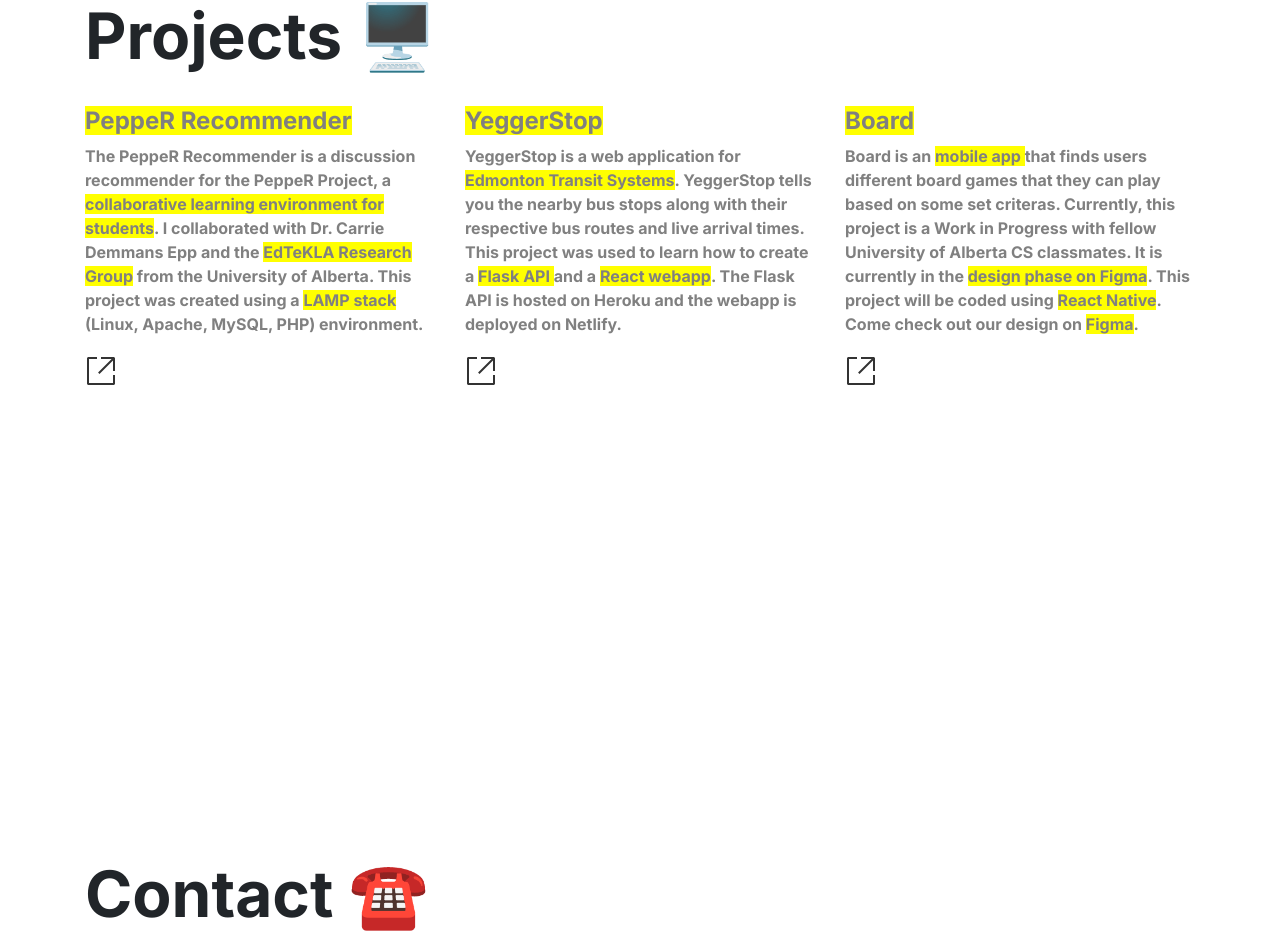
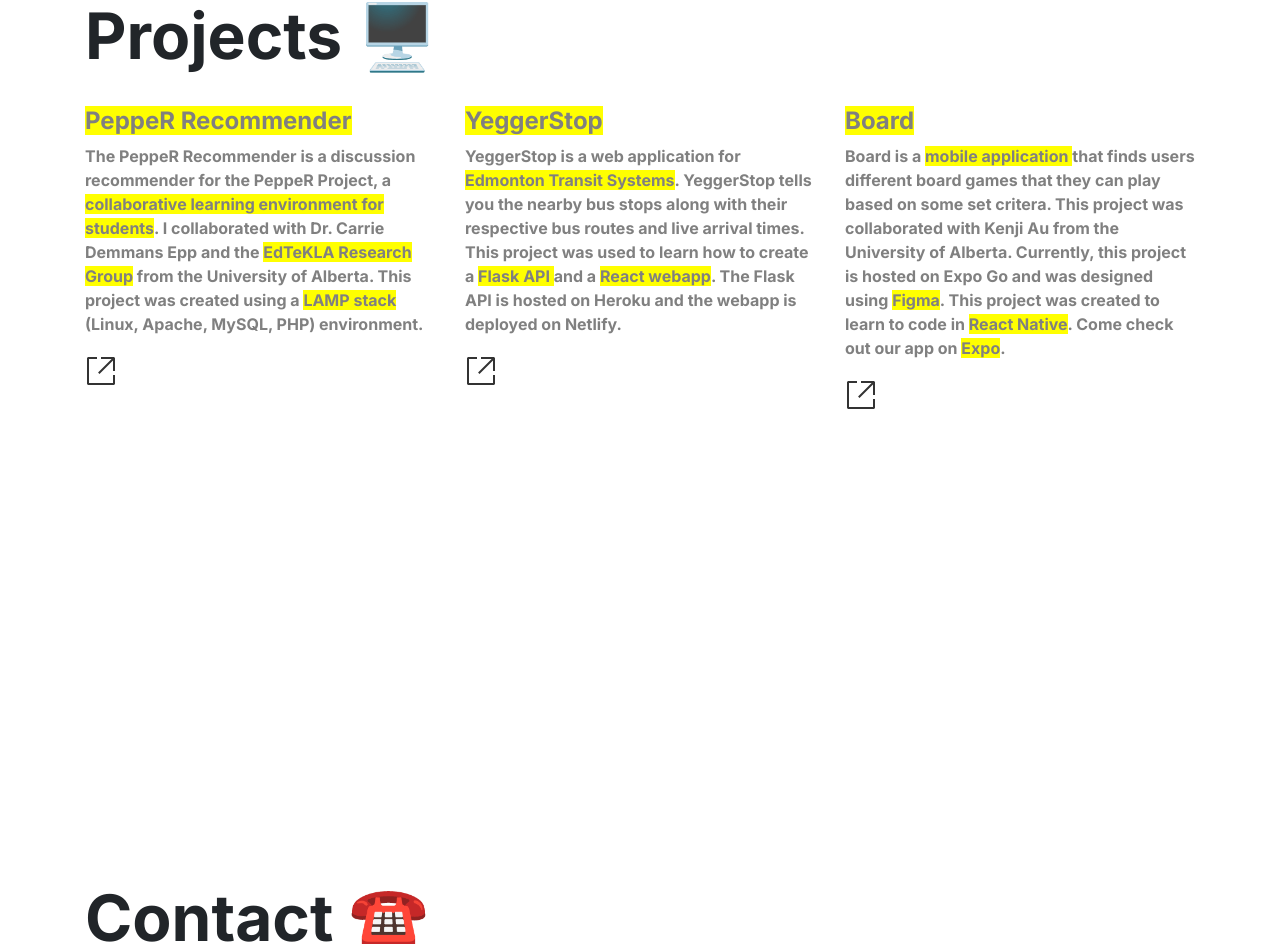
Before and after one commit to shistevenyan/Portfolio-Website, a React (Create React App) app in the folder steven-portfolio/: page / in a window 1280 px wide. Shown: the part 1053-1997 px from the top of the page. Built offline with nearby package versions, Linux system fonts and the light colour scheme.

Commit message:
added new board game project

```diff
--- a/steven-portfolio/src/components/projects.js
+++ b/steven-portfolio/src/components/projects.js
@@ -57,14 +57,14 @@
                             <br></br>
                             <h4><span style={{ "background-color": "#FFFF00" }}>Board</span></h4>
                             <p className="projects-context">
-                                Board is an <span style={{ "background-color": "#FFFF00" }}> mobile app </span>
-                                that finds users different board games that they can play based on some set criteras. Currently,
-                                this project is a Work in Progress with fellow University of Alberta CS classmates.
-                                It is currently in the <span style={{ "background-color": "#FFFF00" }}>design phase on Figma</span>.
-                                This project will be coded using <span style={{ "background-color": "#FFFF00" }}>React Native</span>.
-                                Come check out our design on  <span style={{ "background-color": "#FFFF00" }}>Figma</span>.
+                                Board is a <span style={{ "background-color": "#FFFF00" }}> mobile application </span>
+                                that finds users different board games that they can play based on some set critera. This project
+                                was collaborated with Kenji Au from the University of Alberta. Currently, this project is hosted on Expo Go
+                                and was designed using <span style={{ "background-color": "#FFFF00" }}>Figma</span>.
+                                This project was created to learn to code in <span style={{ "background-color": "#FFFF00" }}>React Native</span>.
+                                Come check out our app on  <span style={{ "background-color": "#FFFF00" }}>Expo</span>.
                             </p>
-                            <a href="https://www.figma.com/file/7izO2NCfO8OBxONcvnhYoX/BoardGameFinder?node-id=0%3A1" target="_blank" className="projectLink"><VscLinkExternal /></a>
+                            <a href="https://expo.io/@shistevenyan/projects/board" target="_blank" className="projectLink"><VscLinkExternal /></a>
                         </Fade>
                     </Col>
                 </Row>
```
Also changed, not shown: 1 other file (tests, documents, lock files or other folders).
